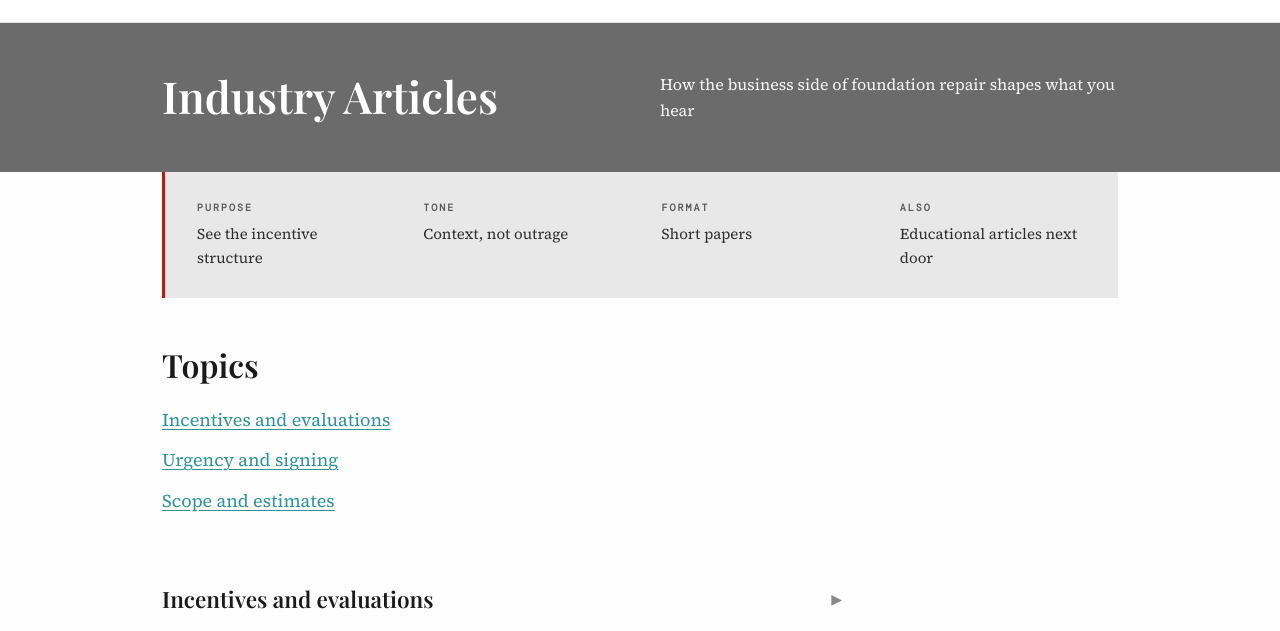
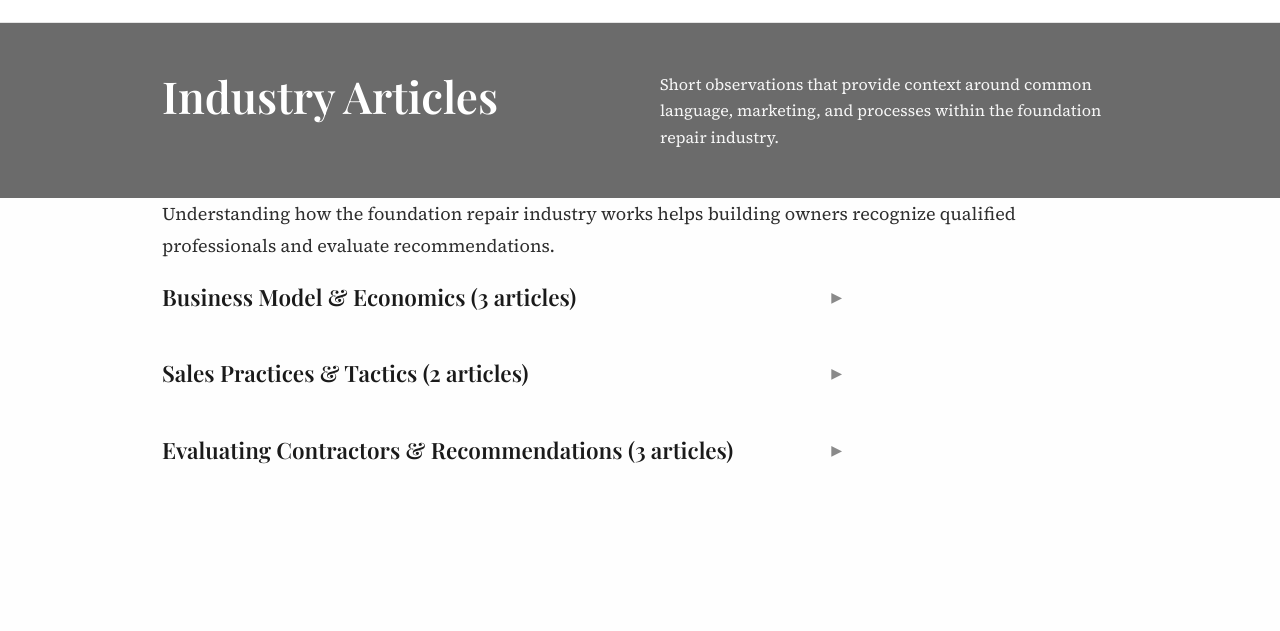
Before and after one commit to tappel003-byte/myfoundationrepairconsultant, an Astro site: page /industry-articles in a window 1280 px wide. Shown: the part 115-746 px from the top of the page. Built offline with nearby package versions, Linux system fonts and the light colour scheme; Astro itself is replaced by a stand-in of ours; a web font is replaced by a local one.

Commit message:
Industry Articles hub matches the live Squarespace example

```diff
--- a/src/pages/industry-articles.astro
+++ b/src/pages/industry-articles.astro
@@ -1,80 +1,69 @@
 ---
 import BaseLayout from '../layouts/BaseLayout.astro';
 import HubPageShell from '../components/hub/HubPageShell.astro';
-import { cleanTitle } from '../lib/pages';
 
 const groups = [
   {
-    id: 'incentives',
-    label: 'Incentives and evaluations',
+    id: 'business',
+    label: 'Business Model & Economics',
     links: [
-      { href: '/all-articles/the-free-evaluation-and-the-culture-it-creates', title: 'The Hidden Cost of Free Foundation Evaluations' },
-      { href: '/all-articles/if-you-show-me-the-incentive-ill-show-you-the-outcome', title: 'If You Show Me the Incentive' },
-      { href: '/all-articles/what-is-a-sales-metric-and-why-it-doesnt-translate-to-foundation-repair', title: 'How Sales Metrics Influence Decisions' },
+      { href: '/all-articles/if-you-show-me-the-incentive-ill-show-you-the-outcome', title: 'If You Show Me the Incentive, I\u2019ll Show You the Outcome' },
+      { href: '/all-articles/the-free-evaluation-and-the-culture-it-creates', title: 'The \u201cFree Evaluation\u201d \u2014 and the Culture It Creates' },
+      { href: '/all-articles/symptoms-are-easy-to-see-causes-are-not', title: 'Symptoms Are Easy to See. Causes Are Not.' },
     ],
   },
   {
-    id: 'urgency',
-    label: 'Urgency and signing',
+    id: 'sales',
+    label: 'Sales Practices & Tactics',
     links: [
-      { href: '/all-articles/psychology-of-sign-today-discounts', title: 'Sign-Today Discounts' },
-      { href: '/all-articles/symptoms-are-easy-to-see-causes-are-not', title: 'Symptoms Are Easy to See' },
-      { href: '/know-before-you-sign', title: 'Know Before You Sign' },
+      { href: '/all-articles/psychology-of-sign-today-discounts', title: 'The Psychology Behind Sign-Today Discounts in Foundation Repair' },
+      { href: '/all-articles/what-is-a-sales-metric-and-why-it-doesnt-translate-to-foundation-repair', title: 'What Is a Sales Metric \u2014 and Why It Doesn\u2019t Translate to Foundation Repair' },
     ],
   },
   {
-    id: 'scope',
-    label: 'Scope and estimates',
+    id: 'evaluate',
+    label: 'Evaluating Contractors & Recommendations',
     links: [
-      { href: '/all-articles/how-to-compare-foundation-repair-estimates', title: 'How to Compare Estimates' },
-      { href: '/all-articles/why-a-detailed-scope-of-work-matters-in-foundation-repair', title: 'Why a Detailed Scope of Work Matters' },
-      { href: '/all-articles/managing-change-orders-in-foundation-repair', title: 'Managing Change Orders' },
+      { href: '/all-articles/how-to-compare-foundation-repair-estimates', title: 'How to Compare Foundation Repair Estimates' },
+      { href: '/all-articles/why-a-detailed-scope-of-work-matters-in-foundation-repair', title: 'Why a Detailed Scope of Work Matters in Foundation Repair' },
+      { href: '/all-articles/managing-change-orders-in-foundation-repair', title: 'Managing Change Orders in Foundation Repair' },
     ],
   },
 ];
 
-const nav = groups.map((g) => ({ id: g.id, label: g.label }));
+const nav = groups.map((g) => ({ id: g.id, label: `${g.label} (${g.links.length} articles)` }));
 ---
 
 <BaseLayout
   title="Industry Articles"
-  description="How the foundation repair industry works — business models, sales practices, and what to understand when evaluating a recommendation."
+  description="How the foundation repair industry works\u2014business models, sales practices, and what building owners should understand when evaluating contractors and recommendations."
   hub={true}
-  quote="Clear information leads to better decisions."
+  quote="Clarity isn\u2019t about knowing more \u2014 it\u2019s about knowing what matters."
 >
   <HubPageShell
     title="Industry Articles"
-    subhead="How the business side of foundation repair shapes what you hear"
-    glance={[
-      { label: 'Purpose', value: 'See the incentive structure' },
-      { label: 'Tone', value: 'Context, not outrage' },
-      { label: 'Format', value: 'Short papers' },
-      { label: 'Also', value: 'Educational articles next door' },
-    ]}
+    subhead="Purpose of These Articles"
+    bannerBlurb="Short observations that provide context around common language, marketing, and processes within the foundation repair industry."
     nav={nav}
-    topicsStyle="list"
+    topicsStyle="none"
   >
+    <p class="page-lede">Understanding how the foundation repair industry works helps building owners recognize qualified professionals and evaluate recommendations.</p>
     {groups.map((group) => (
       <div class="accordion-section" id={group.id}>
         <div class="accordion-header">
-          <span class="accordion-title">{group.label}</span>
+          <span class="accordion-title">{group.label} ({group.links.length} articles)</span>
           <span class="accordion-icon">▸</span>
         </div>
         <div class="accordion-content">
           <div class="accordion-content-inner">
             <div class="related-links">
               {group.links.map((link) => (
-                <a href={link.href}>{cleanTitle(link.title)} →</a>
+                <a href={link.href}>{link.title} →</a>
               ))}
             </div>
           </div>
         </div>
       </div>
     ))}
-    <div class="related-links">
-      <a href="/how-the-industry-has-changed">How the industry has changed →</a>
-      <a href="/educational-articles">Educational articles →</a>
-      <a href="/all-articles">All articles →</a>
-    </div>
   </HubPageShell>
 </BaseLayout>
```
